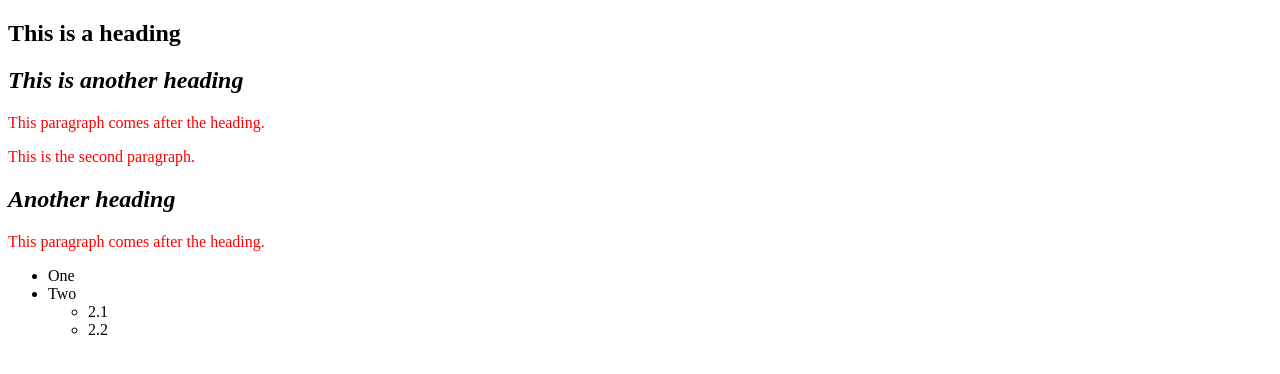
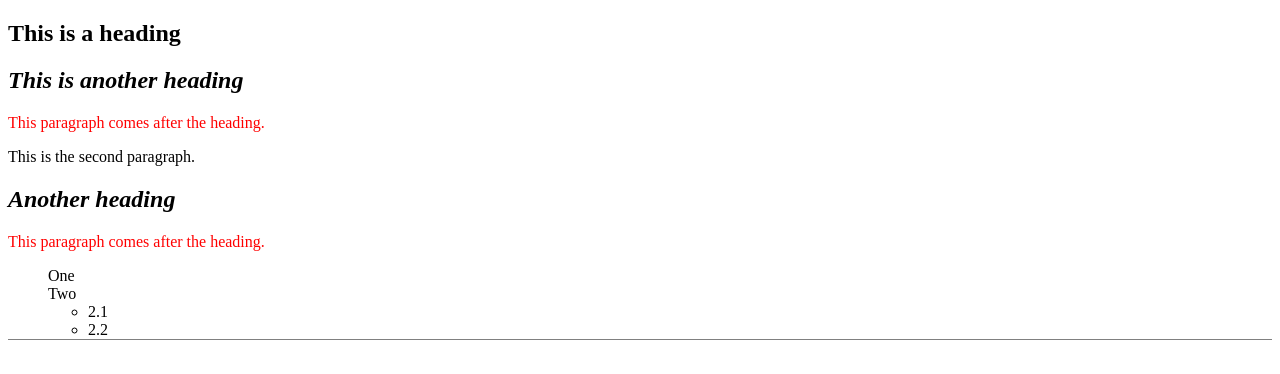
Before and after one commit to Khoi-Zel/week6, a plain HTML site: page index.html in a window 1280 px wide. Drawn offline with Linux system fonts and the light colour scheme.

Commit message:
make any paragraph that directly follows h2 red

```diff
--- a/stylesheets/stylesheet.css
+++ b/stylesheets/stylesheet.css
@@ -2,11 +2,11 @@ div h2 {
     font-style:italic;
 }
 
-div h2 ~ p {
+div h2 + p {
     color:red;
 }
 
-li.list {
+.list {
     border-bottom: 1px solid grey;
     list-style-type: none;
 }
```
